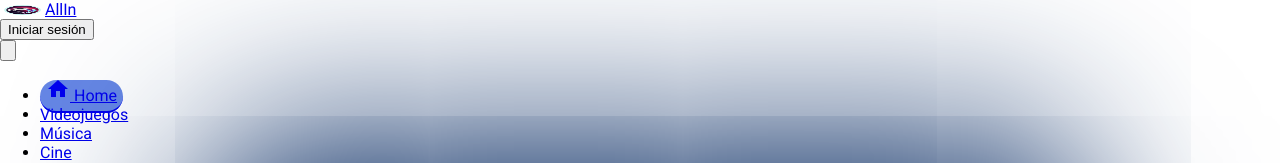
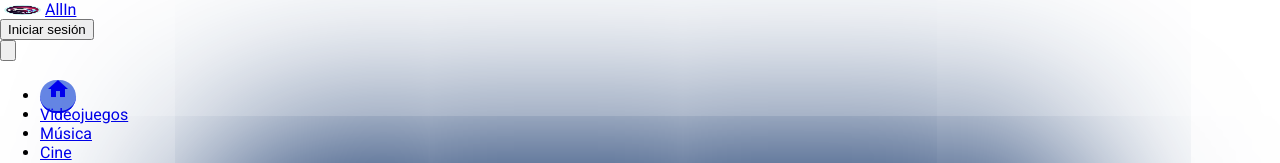
Before and after one commit to Brayanl0-o/AllInSite_Angular, an Angular app: page /home in a window 1280 px wide. Shown: the top 163 px of the page. Built offline with nearby package versions, Linux system fonts and the light colour scheme; a web font is replaced by a local one; what ngx-pagination would draw is missing.

Commit message:
updated > header.component.html

```diff
--- a/src/app/layout/components/header/header.component.html
+++ b/src/app/layout/components/header/header.component.html
@@ -60,8 +60,8 @@
     <div class="hidden md:block ">
       <ul class="z-50 flex flex-row justify-center items-center ml-10 font-medium md:p-0 border border-gray-100 rounded-lg bg-gray-50 md:space-x-6 mt-0 md:border-0 md:bg-white  ">
         <li>
-          <a [routerLink]="['/home']" routerLinkActive="active"  class="flex items-center my-2 mr-6 gap-1 text-gray-900 rounded-sm m-auto text-center md:p-0 border-b-2 hover:text-blue-700 hover:bg-sky-700/5 hover:rounded-lg hover:transform hover:scale-110 hover:border-blue-950 hover:border-b-2" >
-            <mat-icon class="text-blue-800  text-md text-center hover:transform hover:scale-125">home</mat-icon> Home
+          <a [routerLink]="['/home']" routerLinkActive="active"  class="inline-flex items-center justify-center w-fit min-w-fit my-2 mr-10 gap-1 max-w-4xl  text-gray-900 rounded-sm m-auto text-center md:p-0 border-b-2 hover:text-blue-700 hover:bg-sky-700/5 hover:rounded-lg hover:transform hover:scale-110 hover:border-blue-950 hover:border-b-2" >
+            <mat-icon class="text-blue-800  pb-8 pr-8 text-3xl text-center hover:transform hover:scale-125">home</mat-icon>
           </a>
         </li>
         <li>
@@ -83,7 +83,7 @@
     <div *ngIf="menuVisible" class="md:hidden  " >
       <ul class=" absolute top-full right-0 left-0 flex flex-col font-medium p-4 border border-gray-100 rounded-lg bg-white " >
         <li>
-          <a [routerLink]=" ['/home']" routerLinkActive="active-small-screen" (click)="showMenu()" class="block py-2 pl-3 pr-4 text-gray-900 rounded hover-bg-gray-100 md:hover-bg-transparent md:hover-text-blue-700 md:p-0 dark-text-white md:dark-hover-text-blue-500 dark-hover-bg-gray-700 dark-hover-text-white md-dark-hover-bg-transparent dark-border-gray-700">Home</a>
+          <a [routerLink]=" ['/home']" routerLinkActive="active-small-screen" (click)="showMenu()" class="block py-2 pl-3 pr-4 text-gray-900 rounded hover-bg-gray-100 md:hover-bg-transparent md:hover-text-blue-700 md:p-0 dark-text-white md:dark-hover-text-blue-500 dark-hover-bg-gray-700 dark-hover-text-white md-dark-hover-bg-transparent dark-border-gray-700">Inicio</a>
         </li>
         <li>
           <a [routerLink]="['/videogames']" routerLinkActive="active-small-screen" (click)="showMenu()" class="block py-2 pl-3 pr-4 text-gray-900 rounded hover-bg-gray-100 md:hover-bg-transparent md:hover-text-blue-700 md:p-0 dark-text-white md:dark-hover-text-blue-500 dark-hover-bg-gray-700 dark-hover-text-white md-dark-hover-bg-transparent dark-border-gray-700">Videojuegos</a>
```
